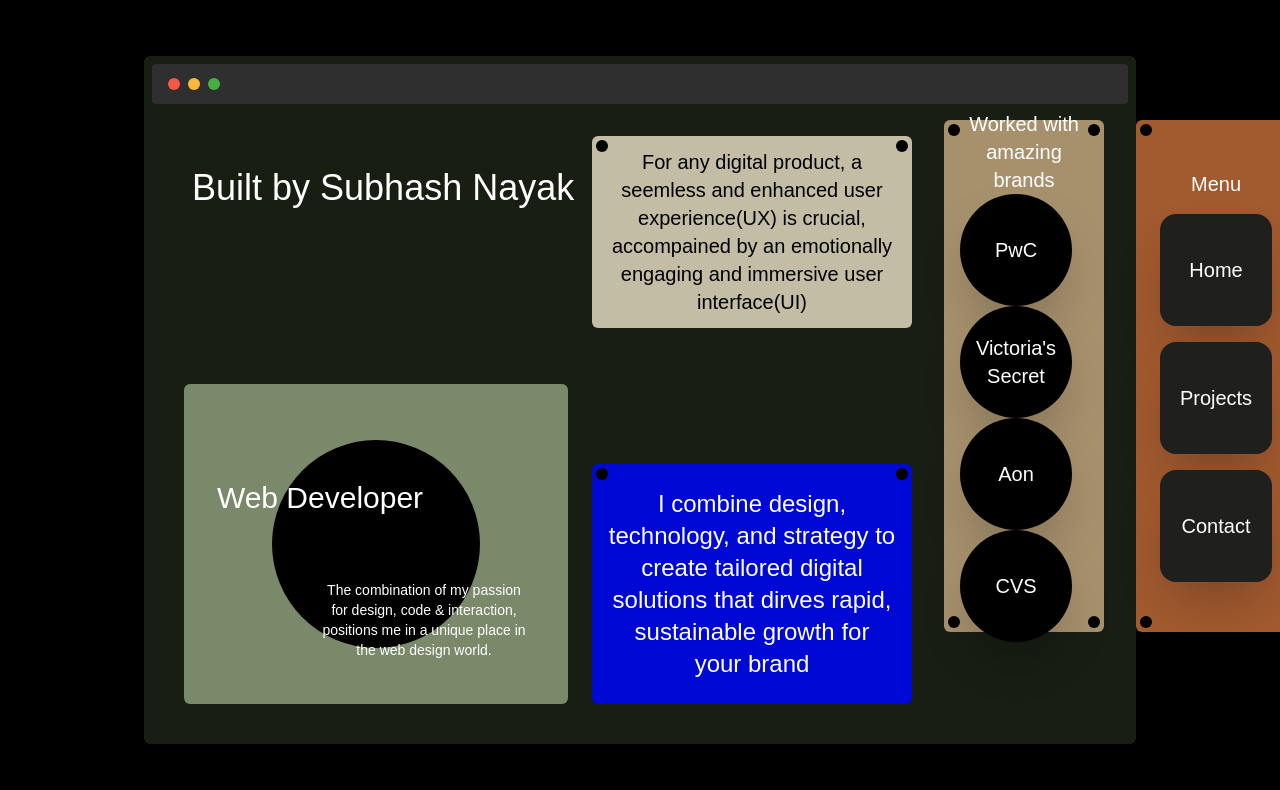
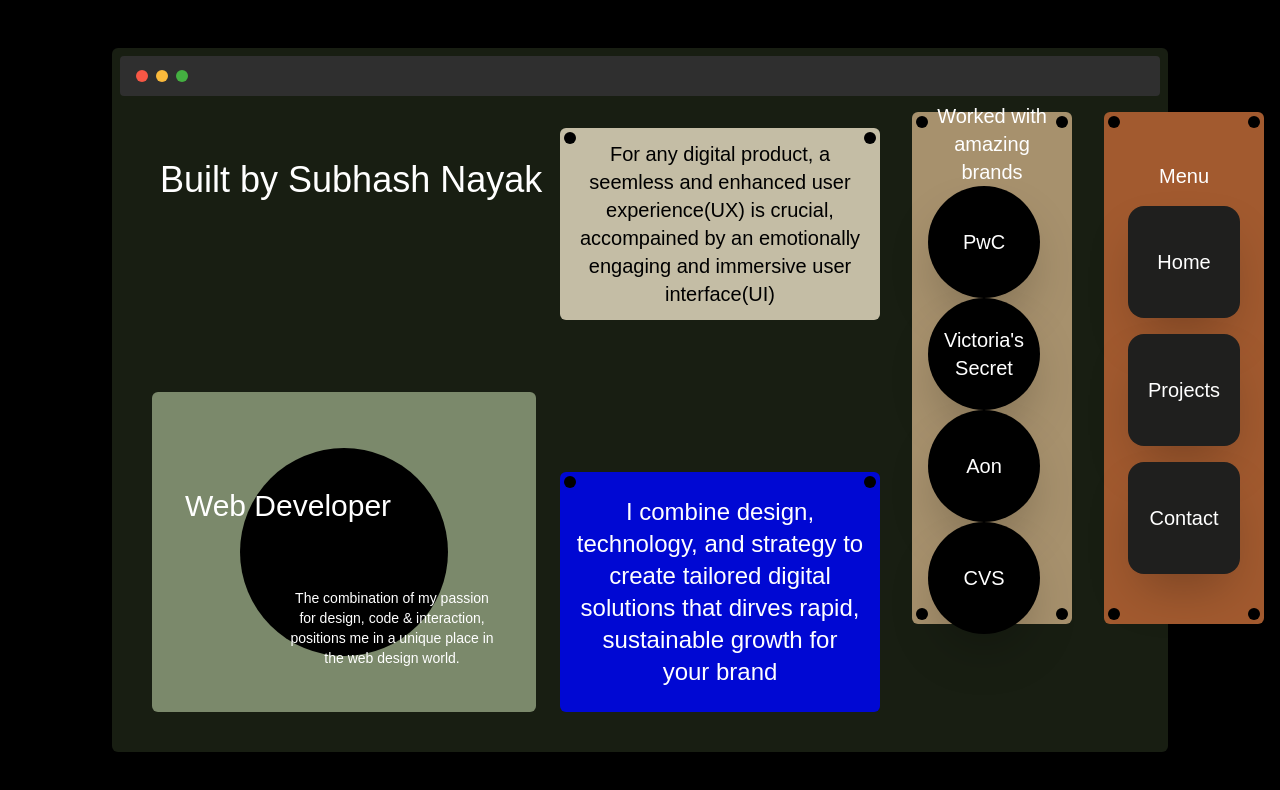
Before and after one commit to subhash131/portfolio-6, a Next.js app: page / in a window 1280 px wide. Shown: the top 790 px of the page. Built offline with nearby package versions, Linux system fonts and the light colour scheme; a web font is replaced by a local one.

Commit message:
update background size

```diff
--- a/components/background/background.module.css
+++ b/components/background/background.module.css
@@ -1,6 +1,6 @@
 .container {
-  width: 80vw;
-  height: 90vh;
+  width: 85vw;
+  height: 92vh;
   position: relative;
   background-color: black;
 }
```
